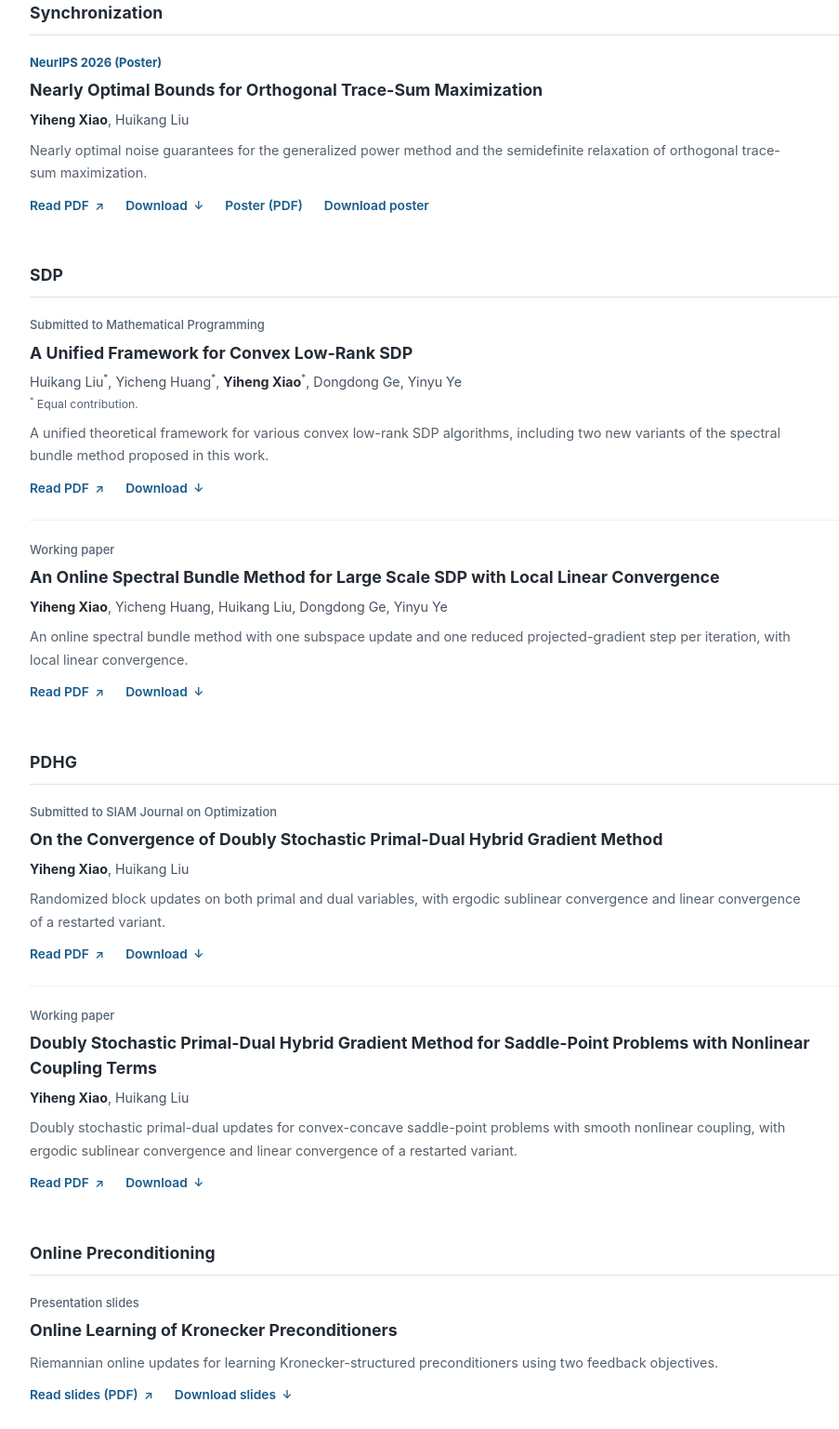
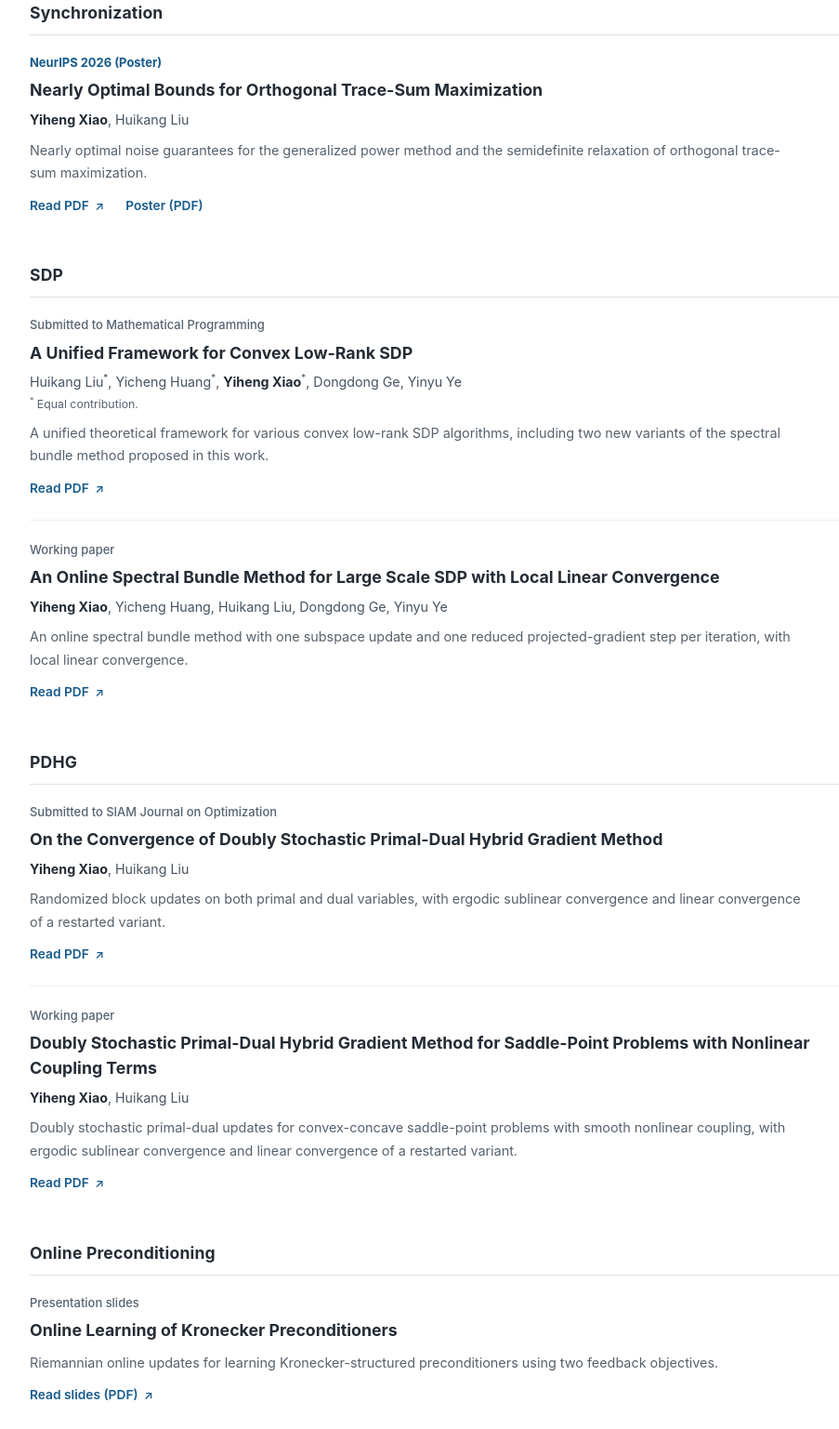
Before and after one commit to XiaoYiheng-SJTU/xiaoyiheng-sjtu.github.io, a plain HTML site: page index.html in a window 1280 px wide. Shown: the part 517-2054 px from the top of the page at 93% size, without its empty margins (158-1061 px from the left). Drawn offline with Linux system fonts and the light colour scheme.

Commit message:
Remove redundant PDF download links

```diff
--- a/index.html
+++ b/index.html
@@ -20,7 +20,6 @@
         <a href="mailto:xyh051014@sjtu.edu.cn">xyh051014@sjtu.edu.cn</a>
         <span class="link-divider" aria-hidden="true"></span>
         <a href="cv.pdf" target="_blank" rel="noopener">View CV <span class="file-type">PDF</span></a>
-        <a href="cv.pdf" download="Yiheng-Xiao-CV.pdf">Download CV <span aria-hidden="true">↓</span></a>
       </div>
     </header>
 
@@ -45,9 +44,7 @@
           <p class="summary">Nearly optimal noise guarantees for the generalized power method and the semidefinite relaxation of orthogonal trace-sum maximization.</p>
           <div class="paper-links">
             <a href="otsm-neurips-2026.pdf" target="_blank" rel="noopener" aria-label="Read Nearly Optimal Bounds for Orthogonal Trace-Sum Maximization (PDF)">Read PDF <span aria-hidden="true">↗</span></a>
-            <a href="otsm-neurips-2026.pdf" download="Xiao-Liu-OTSM-NeurIPS-2026.pdf" aria-label="Download Nearly Optimal Bounds for Orthogonal Trace-Sum Maximization">Download <span aria-hidden="true">↓</span></a>
             <a href="otsm-neurips-2026-poster.pdf" target="_blank" rel="noopener" aria-label="View Nearly Optimal Bounds for Orthogonal Trace-Sum Maximization poster (PDF)">Poster (PDF)</a>
-            <a href="otsm-neurips-2026-poster.pdf" download="Xiao-Liu-OTSM-NeurIPS-2026-Poster.pdf" aria-label="Download Nearly Optimal Bounds for Orthogonal Trace-Sum Maximization poster">Download poster</a>
           </div>
         </article>
       </section>
@@ -62,7 +59,6 @@
           <p class="summary">A unified theoretical framework for various convex low-rank SDP algorithms, including two new variants of the spectral bundle method proposed in this work.</p>
           <div class="paper-links">
             <a href="unified-convex-low-rank-sdp.pdf" target="_blank" rel="noopener" aria-label="Read A Unified Framework for Convex Low-Rank SDP (PDF)">Read PDF <span aria-hidden="true">↗</span></a>
-            <a href="unified-convex-low-rank-sdp.pdf" download="Unified-Framework-Convex-Low-Rank-SDP.pdf" aria-label="Download A Unified Framework for Convex Low-Rank SDP">Download <span aria-hidden="true">↓</span></a>
           </div>
         </article>
         <article class="publication">
@@ -72,7 +68,6 @@
           <p class="summary">An online spectral bundle method with one subspace update and one reduced projected-gradient step per iteration, with local linear convergence.</p>
           <div class="paper-links">
             <a href="online-spectral-bundle-sdp.pdf" target="_blank" rel="noopener" aria-label="Read An Online Spectral Bundle Method for Large Scale SDP with Local Linear Convergence (PDF)">Read PDF <span aria-hidden="true">↗</span></a>
-            <a href="online-spectral-bundle-sdp.pdf" download="Online-Spectral-Bundle-SDP.pdf" aria-label="Download An Online Spectral Bundle Method for Large Scale SDP with Local Linear Convergence">Download <span aria-hidden="true">↓</span></a>
           </div>
         </article>
       </section>
@@ -86,7 +81,6 @@
           <p class="summary">Randomized block updates on both primal and dual variables, with ergodic sublinear convergence and linear convergence of a restarted variant.</p>
           <div class="paper-links">
             <a href="dspdhg-siam.pdf" target="_blank" rel="noopener" aria-label="Read On the Convergence of Doubly Stochastic Primal-Dual Hybrid Gradient Method (PDF)">Read PDF <span aria-hidden="true">↗</span></a>
-            <a href="dspdhg-siam.pdf" download="Doubly-Stochastic-PDHG.pdf" aria-label="Download On the Convergence of Doubly Stochastic Primal-Dual Hybrid Gradient Method">Download <span aria-hidden="true">↓</span></a>
           </div>
         </article>
         <article class="publication">
@@ -96,7 +90,6 @@
           <p class="summary">Doubly stochastic primal-dual updates for convex-concave saddle-point problems with smooth nonlinear coupling, with ergodic sublinear convergence and linear convergence of a restarted variant.</p>
           <div class="paper-links">
             <a href="dspdhg-nonbilinear.pdf" target="_blank" rel="noopener" aria-label="Read Doubly Stochastic Primal-Dual Hybrid Gradient Method for Saddle-Point Problems with Nonlinear Coupling Terms (PDF)">Read PDF <span aria-hidden="true">↗</span></a>
-            <a href="dspdhg-nonbilinear.pdf" download="Doubly-Stochastic-PDHG-Nonlinear-Coupling.pdf" aria-label="Download Doubly Stochastic Primal-Dual Hybrid Gradient Method for Saddle-Point Problems with Nonlinear Coupling Terms">Download <span aria-hidden="true">↓</span></a>
           </div>
         </article>
       </section>
@@ -109,7 +102,6 @@
           <p class="summary">Riemannian online updates for learning Kronecker-structured preconditioners using two feedback objectives.</p>
           <div class="paper-links">
             <a href="online-kronecker-preconditioning.pdf" target="_blank" rel="noopener" aria-label="Read Online Learning of Kronecker Preconditioners slides (PDF)">Read slides (PDF) <span aria-hidden="true">↗</span></a>
-            <a href="online-kronecker-preconditioning.pdf" download="Online-Learning-Kronecker-Preconditioners-Slides.pdf" aria-label="Download Online Learning of Kronecker Preconditioners slides">Download slides <span aria-hidden="true">↓</span></a>
           </div>
         </article>
       </section>
```
